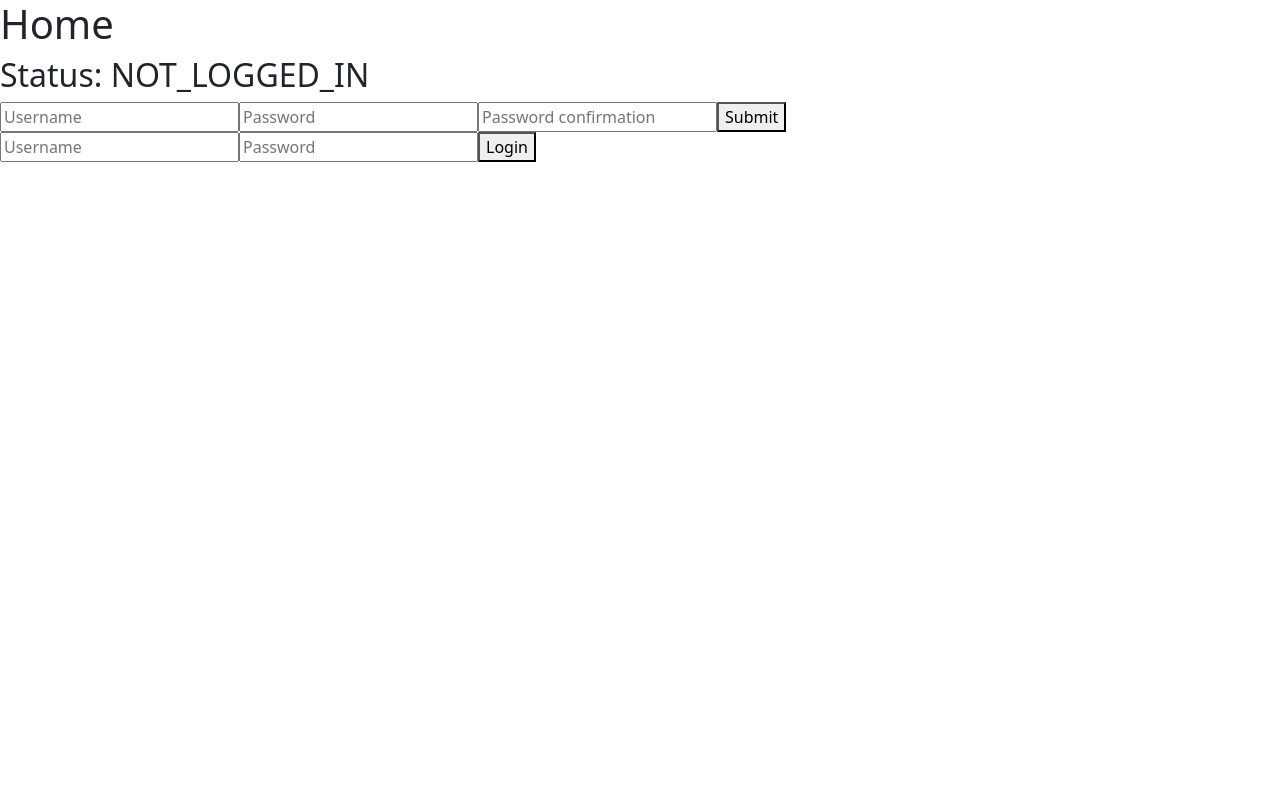
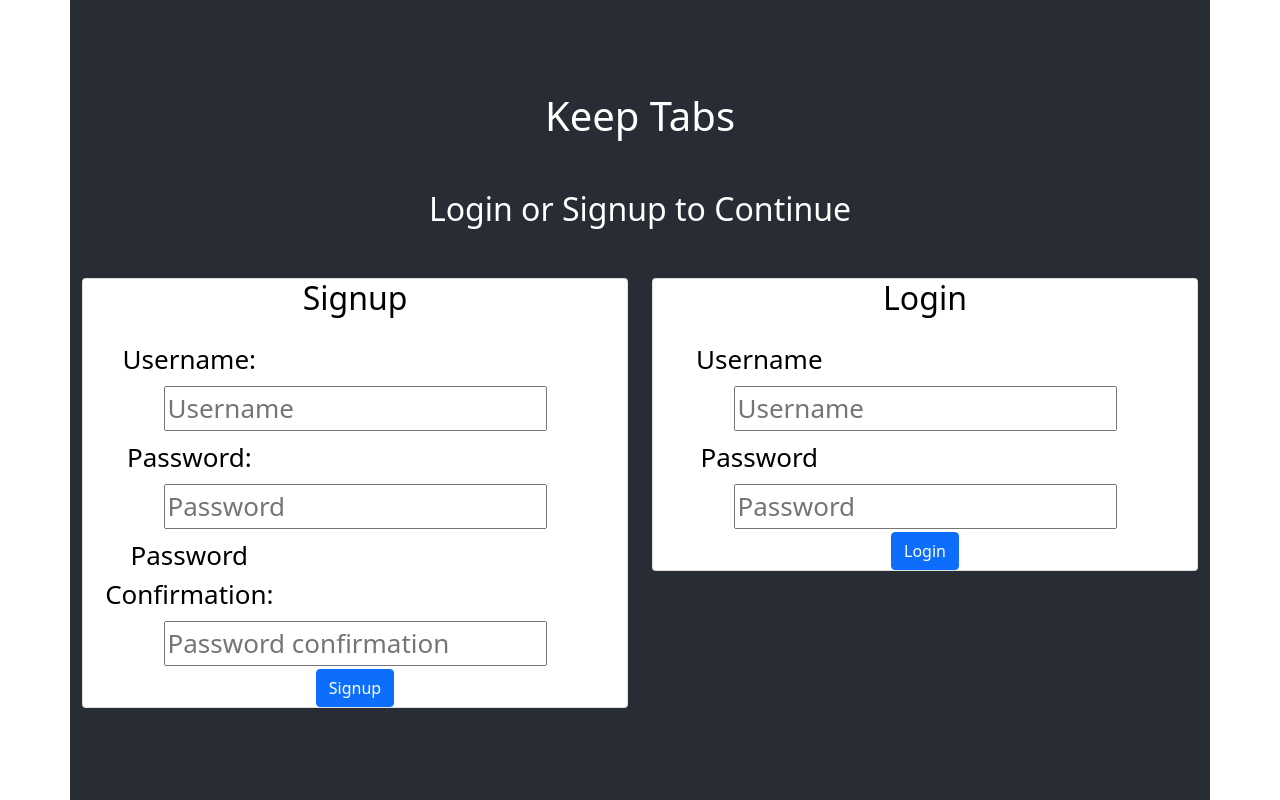
Before and after one commit to mmccarthy64/Keep-Tabs, a React (Create React App) app: page / in a window 1280 px wide. Built offline with nearby package versions, Linux system fonts and the light colour scheme; no server answers.

Commit message:
add styling login/signup page, add registration alert

```diff
--- a/src/App.css
+++ b/src/App.css
@@ -22,6 +22,7 @@
   justify-content: center;
   font-size: calc(10px + 2vmin);
   color: white;
+  text-align: center;
 }
 
 .App-link {
--- a/src/Home.js
+++ b/src/Home.js
@@ -1,6 +1,7 @@
 import React, { Component } from 'react';
 import Registration from './components/Auth/Registration';
 import Login from './components/Auth/Login';
+import { Container, Col, Row } from 'react-bootstrap';
 
 class Home extends Component {
     constructor(props){
@@ -15,12 +16,18 @@ class Home extends Component {
 
     render() {
         return (
-            <div>
-                <h1>Home</h1>
-                <h2>Status: {this.props.loggedInStatus}</h2>
-                <Registration handleSuccessfulAuth={this.handleSuccessfulAuth} />
-                <Login handleSuccessfulAuth={this.handleSuccessfulAuth}/>
-            </div>
+            <Container className='App-header'>
+                <Row>
+                    <h1 style={{marginBottom: '50px'}}>Keep Tabs</h1>
+                    <h2 style={{marginBottom: '50px'}}>Login or Signup to Continue</h2>
+                    <Col>
+                        <Registration handleSuccessfulAuth={this.handleSuccessfulAuth} />
+                    </Col>
+                    <Col>
+                        <Login handleSuccessfulAuth={this.handleSuccessfulAuth}/>
+                    </Col>
+                </Row>
+            </Container>
         );
     }
 }
--- a/src/components/Auth/Login.js
+++ b/src/components/Auth/Login.js
@@ -1,5 +1,6 @@
 import React, { Component } from 'react';
 import axios from 'axios';
+import { Card, Form, Button, Col, Row } from 'react-bootstrap';
 
 class Login extends Component {
     constructor(props){
@@ -44,8 +45,12 @@ class Login extends Component {
     }
     render() {
         return (
-            <div>
-                <form onSubmit={this.handleSubmit} >
+                <Card style={{ color: '#000000'}}>
+                    <Card.Title><h2>Login</h2></Card.Title>
+                    <Form onSubmit={this.handleSubmit}>
+                        <Form.Group as={Row}>
+                            <Form.Label column sm={5}>Username</Form.Label>
+                            <Col>
                                 <input
                                     type='text'
                                     name='username'
@@ -53,6 +58,11 @@ class Login extends Component {
                                     value={this.state.username}
                                     onChange={this.handleChange}
                                     required />
+                                    </Col>
+                        </Form.Group>
+                        <Form.Group as={Row}>
+                            <Form.Label column sm={5}>Password</Form.Label>
+                            <Col>
                                 <input
                                     type='password'
                                     name='password'
@@ -60,9 +70,11 @@ class Login extends Component {
                                     value={this.state.password}
                                     onChange={this.handleChange}
                                     required />
-                    <button type='submit'>Login</button>
-                </form>
-            </div>
+                                    </Col>
+                        </Form.Group>
+                        <Button type='submit'>Login</Button>
+                    </Form>
+                </Card>
         );
     }
 }
--- a/src/components/Auth/Registration.js
+++ b/src/components/Auth/Registration.js
@@ -1,5 +1,6 @@
 import React, { Component } from 'react';
 import axios from 'axios';
+import { Form, Button, Card, Row, Col } from 'react-bootstrap';
 
 class Registration extends Component {
     constructor(props){
@@ -29,7 +30,7 @@ class Registration extends Component {
                 if (res.data.status === 'created'){
                     this.props.handleSuccessfulAuth(res.data)
                 } else {
-                    console.log('Error')
+                    alert('Username is taken, choose another')
                 }
             })
             .catch(error => {
@@ -44,8 +45,12 @@ class Registration extends Component {
     }
     render() {
         return (
-            <div>
-                <form onSubmit={this.handleSubmit} >
+                <Card style={{ color: '#000000'}}>
+                    <Card.Title><h2>Signup</h2></Card.Title>
+                    <Form onSubmit={this.handleSubmit}>
+                        <Form.Group as={Row}>
+                            <Form.Label column sm={5}>Username:</Form.Label>
+                            <Col>
                                 <input
                                 type='text'
                                 name='username'
@@ -53,6 +58,11 @@ class Registration extends Component {
                                 value={this.state.username}
                                 onChange={this.handleChange}
                                 required />
+                            </Col>
+                        </Form.Group>
+                        <Form.Group as={Row}>
+                            <Form.Label column sm={5}>Password:</Form.Label>
+                            <Col>
                                 <input
                                 type='password'
                                 name='password'
@@ -60,6 +70,11 @@ class Registration extends Component {
                                 value={this.state.password}
                                 onChange={this.handleChange}
                                 required />
+                            </Col>
+                        </Form.Group>
+                        <Form.Group as={Row}>
+                            <Form.Label column sm={5}>Password Confirmation:</Form.Label>
+                            <Col>
                                 <input
                                 type='password'
                                 name='password_confirmation'
@@ -67,9 +82,11 @@ class Registration extends Component {
                                 value={this.state.password_confirmation}
                                 onChange={this.handleChange}
                                 required />
-                    <button type='submit'>Submit</button>
-                </form>
-            </div>
+                            </Col>
+                        </Form.Group>
+                        <Button type='submit'>Signup</Button>
+                    </Form>
+                </Card>
         );
     }
 }
```
Lines whose indentation alone changed are shown as unchanged.
